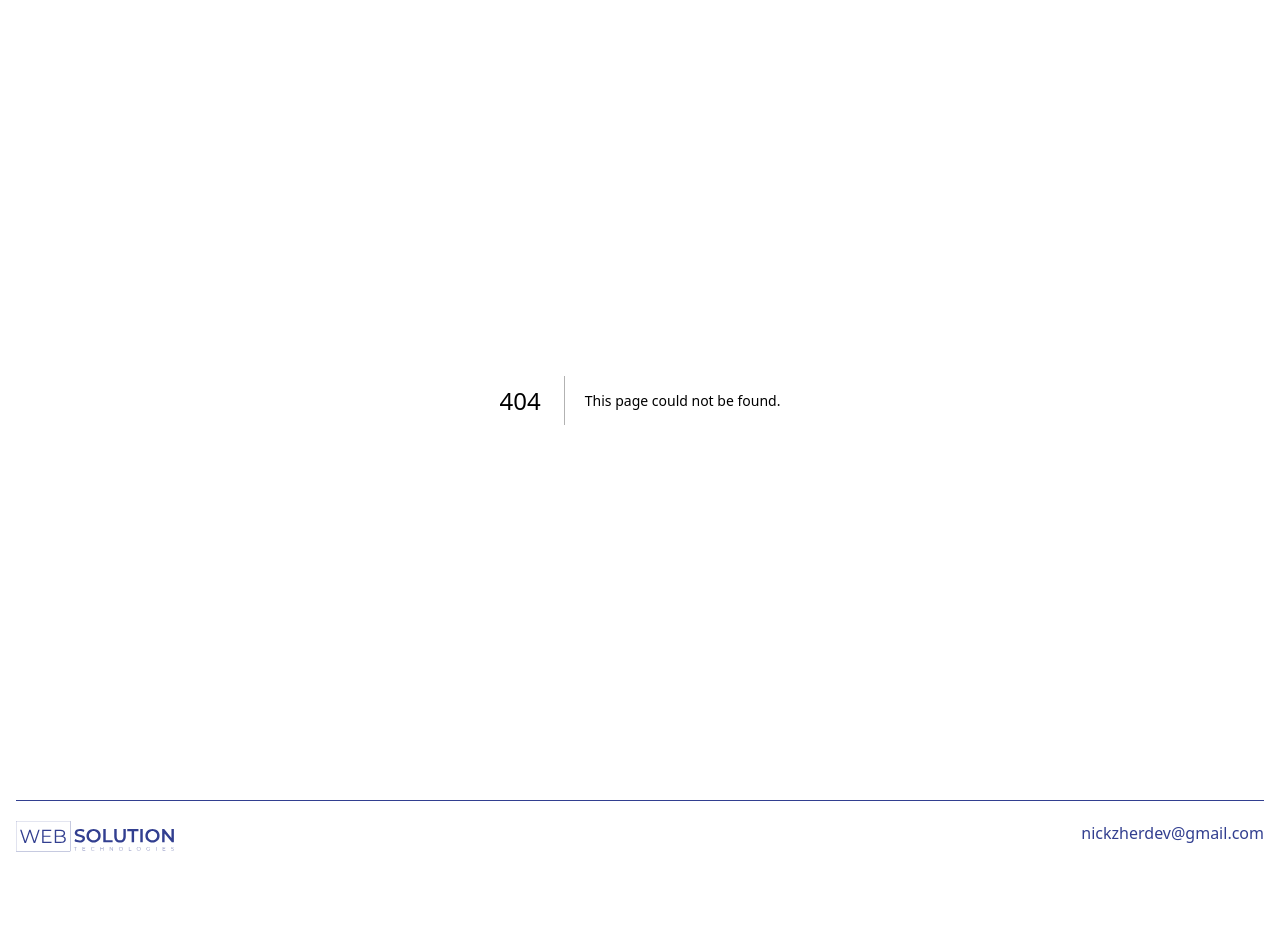
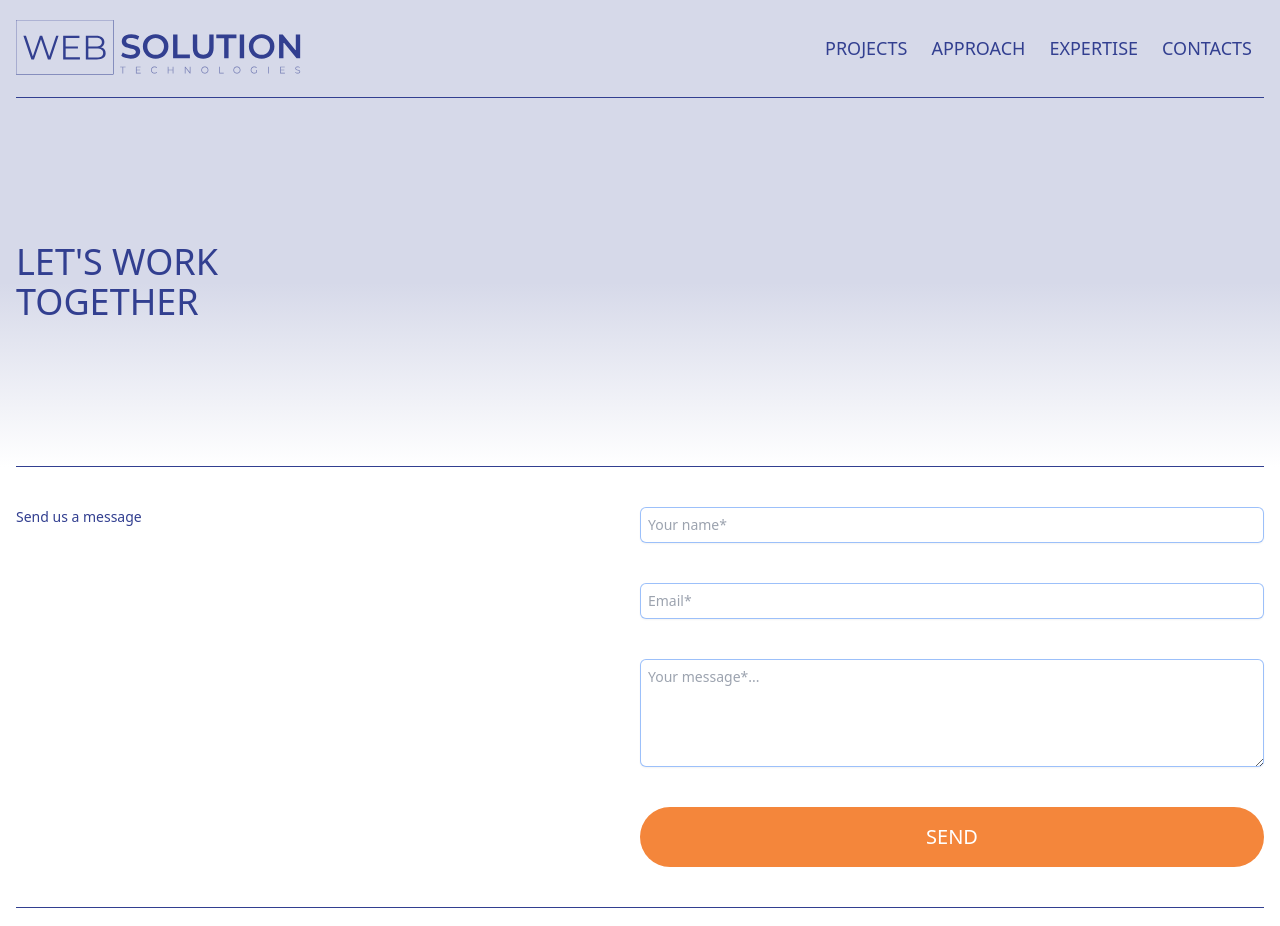
Before and after one commit to ZNick1982/wstech.works, a Next.js app: page /contacts in a window 1280 px wide. Before the commit this address had no page. Shown: the top 926 px of the page. Before the commit the page ends 872 px from the top, so only its background shows below. Built offline with nearby package versions, Linux system fonts and the light colour scheme.

Commit message:
Added Contacts Page with form

```diff
--- a/src/app/about/page.tsx
+++ /dev/null
@@ -1,6 +0,0 @@
-import React from 'react';
-import Link from 'next/link';
-
-const About = () => <div>About!!! <Link href="/">Dashboard</Link></div>;
-
-export default About;
--- /dev/null
+++ b/src/app/contacts/page.tsx
@@ -0,0 +1,37 @@
+import React from 'react';
+import type { Metadata } from 'next';
+import NavBar from '../../components/navbar';
+import Header from '../../components/contacts/header';
+import ContactForm from '../../components/contacts/contactForm';
+
+export const metadata: Metadata = {
+  title: 'Contact page',
+  description: 'Generated by create next app',
+};
+
+const Contacts = () => (
+  <main>
+    <nav className="relative z-10">
+      <NavBar
+        items={[
+          { text: 'Projects', href: '/#projects' },
+          { text: 'Approach', href: '/#approach' },
+          { text: 'Expertise', href: '/#expertise' },
+          { text: 'Contacts', href: '/#contacts' },
+        ]}
+      />
+    </nav>
+    <header>
+      <Header>
+        let's work
+        <br />
+        together
+      </Header>
+    </header>
+    <section>
+      <ContactForm />
+    </section>
+  </main>
+);
+
+export default Contacts;
--- a/src/app/layout.tsx
+++ b/src/app/layout.tsx
@@ -2,11 +2,6 @@ import type { Metadata } from 'next';
 import { Providers } from './providers';
 import Footer from '@/components/footer';
 import './globals.css';
-
-export const metadata: Metadata = {
-  title: 'Create Next App',
-  description: 'Generated by create next app',
-};
 
 export default function RootLayout({
   children,
--- a/src/app/page.tsx
+++ b/src/app/page.tsx
@@ -1,4 +1,4 @@
-'use client';
+import type { Metadata } from 'next';
 import Image from 'next/image';
 import NavBar from '../components/navbar';
 import Header from '../components/header';
@@ -18,6 +18,12 @@ import PaperIcon from '../../public/icons/paper.svg';
 import RocketIcon from '../../public/icons/rocket.svg';
 import WandIcon from '../../public/icons/wand.svg';
 import TeamImage from '../../public/teamImage.png';
+
+export const metadata: Metadata = {
+  title: 'Cool',
+  description: 'Generated by create next app',
+};
+
 
 export default function Home() {
   return (
@@ -212,7 +218,7 @@ export default function Home() {
         </OurTeam>
       </section>
       <section id='contacts'>
-        <HeroLink url='/'>Let`s talk</HeroLink>
+        <HeroLink url='/contacts'>Let`s talk</HeroLink>
       </section>
     </main>
   );
--- a/src/components/button/index.tsx
+++ b/src/components/button/index.tsx
@@ -1,18 +1,51 @@
 import React, { MouseEventHandler } from 'react';
+import { cn } from '@/lib/utils';
 
 export type ButtonProps = {
-  children: React.ReactNode;
-  className: string;
-  onClick: MouseEventHandler;
+  children: React.ReactNode | string;
+  className?: string;
+  onClick?: MouseEventHandler;
+  disabled?: boolean;
+  loading?: boolean;
 };
 
-const Button = ({ children, className, onClick }: ButtonProps) => (
+const Button = ({
+  children,
+  className,
+  disabled,
+  loading,
+  onClick,
+  ...otherProps
+}: React.HTMLAttributes<HTMLButtonElement> & ButtonProps) => (
   <div className={className}>
     <button
-      className="w-fit text-xl text-white bg-orange uppercase flex items-center rounded-full py-4 px-14"
+      className={cn(
+        'w-full text-xl text-white bg-orange uppercase flex items-center justify-center rounded-full py-4 px-14',
+        { 'bg-greyBlue': disabled || loading }
+      )}
       onClick={onClick}
+      {...otherProps}
+      disabled={disabled || loading}
     >
       {children}
+      {loading && (
+        <svg
+          aria-hidden="true"
+          className="ml-2 w-5 h-5 text-gray-200 animate-spin dark:text-gray-600 fill-orange"
+          viewBox="0 0 100 101"
+          fill="none"
+          xmlns="http://www.w3.org/2000/svg"
+        >
+          <path
+            d="M100 50.5908C100 78.2051 77.6142 100.591 50 100.591C22.3858 100.591 0 78.2051 0 50.5908C0 22.9766 22.3858 0.59082 50 0.59082C77.6142 0.59082 100 22.9766 100 50.5908ZM9.08144 50.5908C9.08144 73.1895 27.4013 91.5094 50 91.5094C72.5987 91.5094 90.9186 73.1895 90.9186 50.5908C90.9186 27.9921 72.5987 9.67226 50 9.67226C27.4013 9.67226 9.08144 27.9921 9.08144 50.5908Z"
+            fill="currentColor"
+          />
+          <path
+            d="M93.9676 39.0409C96.393 38.4038 97.8624 35.9116 97.0079 33.5539C95.2932 28.8227 92.871 24.3692 89.8167 20.348C85.8452 15.1192 80.8826 10.7238 75.2124 7.41289C69.5422 4.10194 63.2754 1.94025 56.7698 1.05124C51.7666 0.367541 46.6976 0.446843 41.7345 1.27873C39.2613 1.69328 37.813 4.19778 38.4501 6.62326C39.0873 9.04874 41.5694 10.4717 44.0505 10.1071C47.8511 9.54855 51.7191 9.52689 55.5402 10.0491C60.8642 10.7766 65.9928 12.5457 70.6331 15.2552C75.2735 17.9648 79.3347 21.5619 82.5849 25.841C84.9175 28.9121 86.7997 32.2913 88.1811 35.8758C89.083 38.2158 91.5421 39.6781 93.9676 39.0409Z"
+            fill="currentFill"
+          />
+        </svg>
+      )}
     </button>
   </div>
 );
--- /dev/null
+++ b/src/components/contacts/contactForm/index.tsx
@@ -0,0 +1,111 @@
+'use client';
+
+import React, { useState } from 'react';
+import Button from '../../button';
+import { useForm, SubmitHandler } from 'react-hook-form';
+import { cn } from '@/lib/utils';
+
+type FormData = {
+  name: string;
+  email: string;
+  message: string;
+};
+
+const ContactForm = ({}) => {
+  const {
+    register,
+    handleSubmit,
+    formState: { errors, isSubmitting, isSubmitSuccessful },
+  } = useForm<FormData>();
+
+  const onSubmit: SubmitHandler<FormData> = async (data) =>
+    new Promise((resolve, reject) =>
+      setTimeout(() => resolve(console.log(data)), 2000)
+    );
+  const [loading, setLoading] = useState(false);
+
+  return (
+    <div className="bg-white w-full flex flex-col items-center relative my-10">
+      <div className="max-w-screen-xl w-full flex flex-col items-start justify-start px-4">
+        <div className="w-full flex flex-col sm:flex-row">
+          <div className="w-full sm:w-1/2">
+            <h3 className="text-sm font-medium text-blueMain mb-5">
+              Send us a message
+            </h3>
+            {isSubmitSuccessful && (
+              <h4 className="text-2xl font-medium text-orange mb-5">
+                Thank you for your message our sales person will contact with
+                you shortly!
+              </h4>
+            )}
+          </div>
+          <div className="w-full sm:w-1/2">
+            <form onSubmit={handleSubmit(onSubmit)}>
+              <div className="">
+                <input
+                  type="text"
+                  id="name"
+                  autoComplete="name"
+                  className="px-2 block w-full rounded-md border-0 py-1.5 text-gray-900 shadow-sm ring-1 ring-inset ring-gray-300 placeholder:text-gray-400 focus:ring-2 focus:ring-inset focus:ring-indigo-600 sm:text-sm sm:leading-6"
+                  placeholder="Your name*"
+                  disabled={isSubmitting || isSubmitSuccessful}
+                  {...register('name', { required: 'Field is required' })}
+                />
+                {errors.name && (
+                  <span className="text-xs text-orange">
+                    {errors.name.message}
+                  </span>
+                )}
+              </div>
+              <div className="mt-10">
+                <input
+                  type="text"
+                  id="email"
+                  autoComplete="email"
+                  className="px-2 block w-full rounded-md border-0 py-1.5 text-gray-900 shadow-sm ring-1 ring-inset ring-gray-300 placeholder:text-gray-400 focus:ring-2 focus:ring-inset focus:ring-indigo-600 sm:text-sm sm:leading-6"
+                  placeholder="Email*"
+                  disabled={isSubmitting || isSubmitSuccessful}
+                  {...register('email', {
+                    required: 'Field is required',
+                    pattern: {
+                      value: /^[^\s@]+@[^\s@]+\.[^\s@]+$/,
+                      message: 'Please enter correct e-mail address',
+                    },
+                  })}
+                />
+                {errors.email && (
+                  <span className="text-xs text-orange">
+                    {errors.email.message}
+                  </span>
+                )}
+              </div>
+              <div className="mt-10">
+                <textarea
+                  id="message"
+                  rows={4}
+                  autoComplete="message"
+                  className="px-2 block w-full rounded-md border-0 py-1.5 text-gray-900 shadow-sm ring-1 ring-inset ring-gray-300 placeholder:text-gray-400 focus:ring-2 focus:ring-inset focus:ring-indigo-600 sm:text-sm sm:leading-6"
+                  placeholder="Your message*..."
+                  {...register('message', { required: 'Field is required' })}
+                  disabled={isSubmitting || isSubmitSuccessful}
+                />
+                {errors.message && (
+                  <span className="text-xs text-orange">
+                    {errors.message.message}
+                  </span>
+                )}
+              </div>
+              <div className="mt-10">
+                <Button className="w-full" loading={isSubmitting} disabled={isSubmitSuccessful}>
+                  Send
+                </Button>
+              </div>
+            </form>
+          </div>
+        </div>
+      </div>
+    </div>
+  );
+};
+
+export default ContactForm;
--- /dev/null
+++ b/src/components/contacts/header/index.tsx
@@ -0,0 +1,20 @@
+import React, { ReactNode } from 'react';
+
+type HeaderProps = {
+  children: ReactNode | string;
+};
+
+const Header = ({ children }: HeaderProps) => (
+  <div className="bg-gradient-to-b from-back via-back to-white w-full flex justify-center">
+    <div className="max-w-screen-xl w-full flex px-4 flex-col md:flex md:justify-center relative">
+      <div className="w-full my-16 md:my-24 lg:my-36 ">
+        <h1 className='uppercase text-2xl text-blueMain md:text-3xl lg:text-4xl'>
+          { children }
+        </h1>
+      </div>
+      <hr className="border-blueMain divide-y-0" />
+    </div>
+  </div>
+);
+
+export default Header;
--- a/src/components/header/index.tsx
+++ b/src/components/header/index.tsx
@@ -1,11 +1,22 @@
+'use client';
 import React from 'react';
 import Image from 'next/image';
+import { useRouter } from 'next/navigation';
 import Button from '../button';
 
-const Header = () => (
+const Header = () => {
+  const router = useRouter();
+  return (
     <div className="bg-gradient-to-b from-back via-back to-white w-full flex justify-center">
       <div className="max-w-screen-xl w-full flex flex-col-reverse md:flex md:justify-center relative">
-      <Button className="md:hidden flex justify-center mt-10 mb-32" onClick={() => {}}>HIRE US</Button>
+        <Button
+          className="md:hidden flex justify-center px-4 mt-10 mb-32"
+          onClick={() => {
+            router.push('/contacts');
+          }}
+        >
+          HIRE US
+        </Button>
         <div className="px-4 pt-5 pb-5 flex justify-center md:justify-end md:absolute md:top-0 md:right-0">
           <Image
             src={'/headerImage.svg'}
@@ -15,16 +26,22 @@ const Header = () => (
             alt=""
           />
         </div>
-      <div className="px-4 pt-5 flex flex-col text-center md:top-0 md:text-left md:w-1/2 md:h-full md:pt-10">
+        <div className="px-4 pt-5 flex flex-col text-center z-10 md:top-0 md:text-left md:w-1/2 md:h-full md:pt-10">
           <h1 className="text-2xl font-medium leading-normal sm:text-3xl md:text-3xl md:leading-normal text-blueMain ">
             WE BUILD HIGH QUALITY WEB AND MOBILE APPLICATIONS
           </h1>
-        <Button className="hidden md:block my-20" onClick={() => {}}>
+          <Button
+            className="hidden md:block my-20 max-w-xs"
+            onClick={() => {
+              router.push('/contacts');
+            }}
+          >
             HIRE US
           </Button>
         </div>
       </div>
     </div>
   );
+};
 
 export default Header;
--- a/src/components/navbar/index.tsx
+++ b/src/components/navbar/index.tsx
@@ -1,3 +1,4 @@
+'use client';
 import React, { useState } from 'react';
 import { Bars3Icon, XMarkIcon } from '@heroicons/react/24/outline';
 import { Transition } from '@headlessui/react';
--- /dev/null
+++ b/src/lib/utils.ts
@@ -0,0 +1,6 @@
+import { clsx, type ClassValue } from 'clsx';
+import { twMerge } from 'tailwind-merge';
+
+export function cn(...inputs: ClassValue[]) {
+  return twMerge(clsx(inputs));
+}
```
Also changed, not shown: package.json (+6 -1 lines), 1 other file (tests, documents, lock files or other folders). Lines whose indentation alone changed are shown as unchanged.
